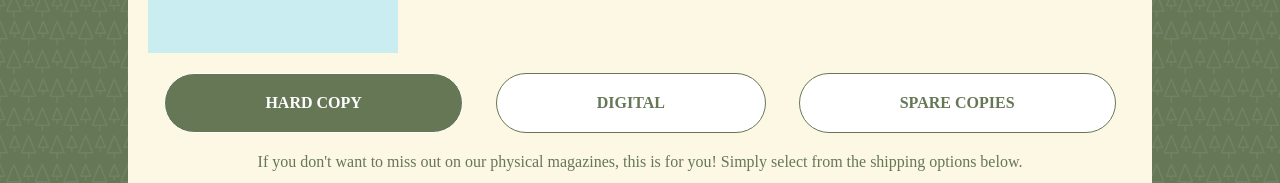
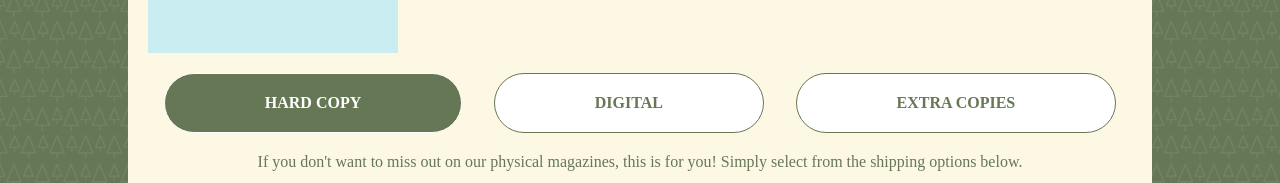
Before and after one commit to myubi/the-crossing-board, a Next.js app: page /magazine in a window 1280 px wide. Shown: the part 612-795 px from the top of the page. Built offline with nearby package versions, Linux system fonts and the light colour scheme; a web font is replaced by a local one.

Commit message:
Fix magazine button

```diff
--- a/pages/magazine.js
+++ b/pages/magazine.js
@@ -62,11 +62,13 @@ export default function Magazine ({frontmatter, markdownBody, subscriptionOption
           <div className="magazine-options">
             <div className={`magazine-option-selection ${currentEdition === 'Physical' ? 'active' : ''}`} onClick={() => {setStep('subscription-selection'); setCurrentEdition('Physical'); setShowPaypalButton(false); resetPaypal();}}>Hard Copy</div>
             <div className={`magazine-option-selection ${currentEdition === 'Digital' ? 'active' : ''}`} onClick={() => {setStep('digital-selection'); setCurrentEdition('Digital'); setShowPaypalButton(false); resetPaypal();}}>Digital</div>
+            <Link href="/extra-magazines" prefetch={false}>
+            <a className="extra-magazines-link">
             <div className="magazine-option-selection">
-              <Link href="/extra-magazines" prefetch={false}>
-                <a>Spare Copies</a>
-              </Link>
+              Extra Copies
             </div>
+            </a>
+            </Link>
           </div>
           <form>
             {step === 'loading' &&
@@ -412,12 +414,13 @@ export default function Magazine ({frontmatter, markdownBody, subscriptionOption
             .magazine-option-selection {
               background-color: #FFFFFF;
               padding: 20px 100px;
-              border: 1px solid;
+              border: 1px solid #667755;
               border-radius: 30px;
               text-transform: uppercase;
               font-weight: bold;
               cursor: pointer;
               transition: all 0.5s ease-out;
+              color: #667755;
             }
             .magazine-option-selection.active, .magazine-option-selection:hover {
               background-color: #667756;
@@ -430,6 +433,12 @@ export default function Magazine ({frontmatter, markdownBody, subscriptionOption
               border: none;
             }
             .magazine-option-selection:hover a {
+              color: #FFFFFF;
+            }
+            .extra-magazines-link {
+              border: none;
+            }
+            .extra-magazines-link:hover {
               color: #FFFFFF;
             }
             .digital-magazines-wrapper {
```
